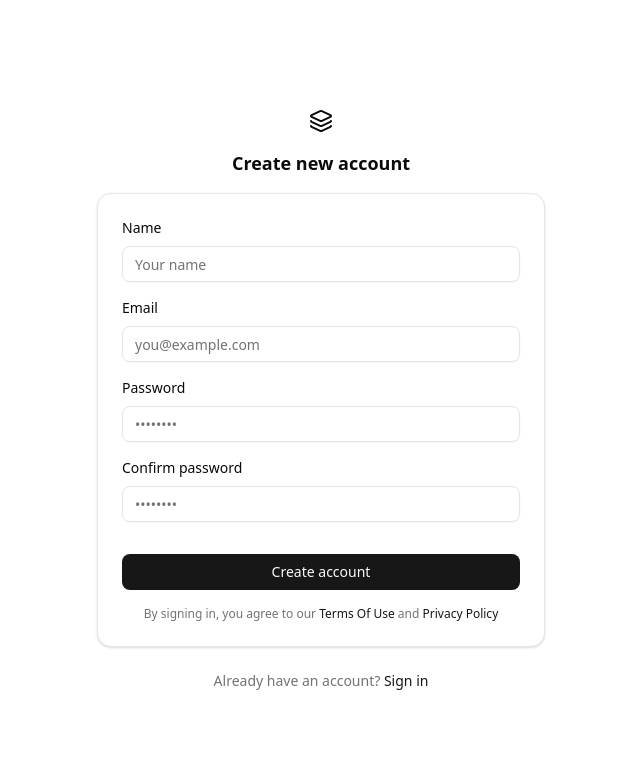
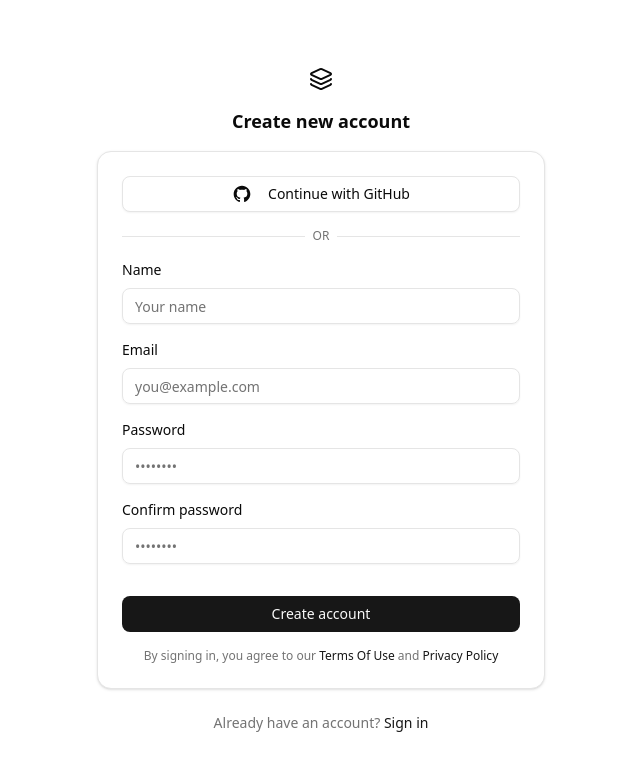
Before and after one commit to nyxsky404/Explainer-AI, a React (Vite) app in the folder frontend/: page /signup in a window 1280 px wide. Shown: the top 770 px of the page, without its empty margins (319-959 px from the left). Built offline with nearby package versions, Linux system fonts and the light colour scheme; no server answers.

Commit message:
add Github oAuth in signup page

```diff
--- a/frontend/src/pages/public/Signup.jsx
+++ b/frontend/src/pages/public/Signup.jsx
@@ -8,7 +8,15 @@ import { Button } from '@/components/ui/button';
 import { Card, CardContent } from '@/components/ui/card';
 import { Input } from '@/components/ui/input';
 import { Label } from '@/components/ui/label';
+import { Separator } from '@/components/ui/separator';
 import Logo from '@/assets/logo';
+
+const GitHubIcon = (props) => (
+  <svg fill="currentColor" viewBox="0 0 24 24" {...props}>
+    <path
+      d="M12.001 2C6.47598 2 2.00098 6.475 2.00098 12C2.00098 16.425 4.86348 20.1625 8.83848 21.4875C9.33848 21.575 9.52598 21.275 9.52598 21.0125C9.52598 20.775 9.51348 19.9875 9.51348 19.15C7.00098 19.6125 6.35098 18.5375 6.15098 17.975C6.03848 17.6875 5.55098 16.8 5.12598 16.5625C4.77598 16.375 4.27598 15.9125 5.11348 15.9C5.90098 15.8875 6.46348 16.625 6.65098 16.925C7.55098 18.4375 8.98848 18.0125 9.56348 17.75C9.65098 17.1 9.91348 16.6625 10.201 16.4125C7.97598 16.1625 5.65098 15.3 5.65098 11.475C5.65098 10.3875 6.03848 9.4875 6.67598 8.7875C6.57598 8.5375 6.22598 7.5125 6.77598 6.1375C6.77598 6.1375 7.61348 5.875 9.52598 7.1625C10.326 6.9375 11.176 6.825 12.026 6.825C12.876 6.825 13.726 6.9375 14.526 7.1625C16.4385 5.8625 17.276 6.1375 17.276 6.1375C17.826 7.5125 17.476 8.5375 17.376 8.7875C18.0135 9.4875 18.401 10.375 18.401 11.475C18.401 15.3125 16.0635 16.1625 13.8385 16.4125C14.201 16.725 14.5135 17.325 14.5135 18.2625C14.5135 19.6 14.501 20.675 14.501 21.0125C14.501 21.275 14.6885 21.5875 15.1885 21.4875C19.259 20.1133 21.9999 16.2963 22.001 12C22.001 6.475 17.526 2 12.001 2Z" />
+  </svg>
+);
 
 export default function Signup() {
   const [name, setName] = useState('');
@@ -58,7 +66,6 @@ export default function Signup() {
       const result = await signup(name, email, password);
       if (result.success) {
         toast.success('Account created successfully!');
-        // TODO: Change to '/verify-email' when backend verify-email endpoint is implemented
         navigate('/dashboard');
       } else {
         toast.error(result.message || 'Signup failed');
@@ -83,6 +90,27 @@ export default function Signup() {
 
         <Card className="mt-4 sm:mx-auto sm:w-full sm:max-w-md">
           <CardContent>
+            <div className="mb-4 flex flex-col items-center space-y-2">
+              <Button
+                variant="outline"
+                className="w-full flex items-center justify-center space-x-2 py-2"
+                asChild>
+                <a href={`https://github.com/login/oauth/authorize?client_id=${import.meta.env.VITE_GITHUB_CLIENT_ID}&scope=user:email`}>
+                  <GitHubIcon className="size-5" aria-hidden={true} />
+                  <span className="text-sm font-medium">Continue with GitHub</span>
+                </a>
+              </Button>
+            </div>
+
+            <div className="relative my-4">
+              <div className="absolute inset-0 flex items-center">
+                <Separator className="w-full" />
+              </div>
+              <div className="relative flex justify-center text-xs uppercase">
+                <span className="bg-card px-2 text-muted-foreground">or</span>
+              </div>
+            </div>
+
             <form onSubmit={handleSubmit} className="space-y-4">
               <div>
                 <Label
```
